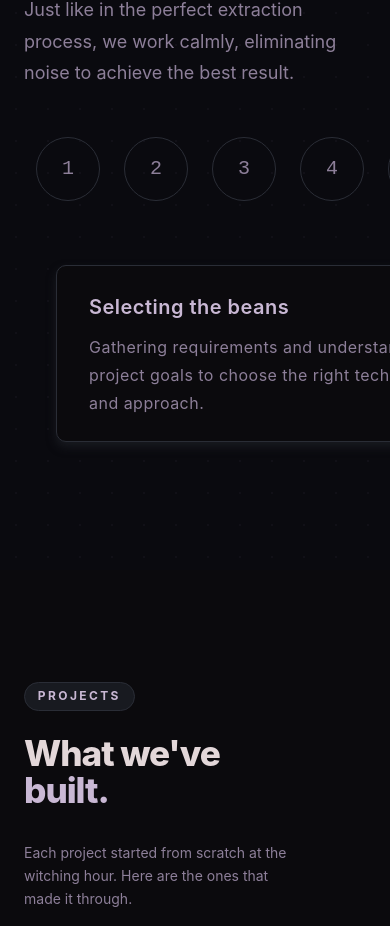
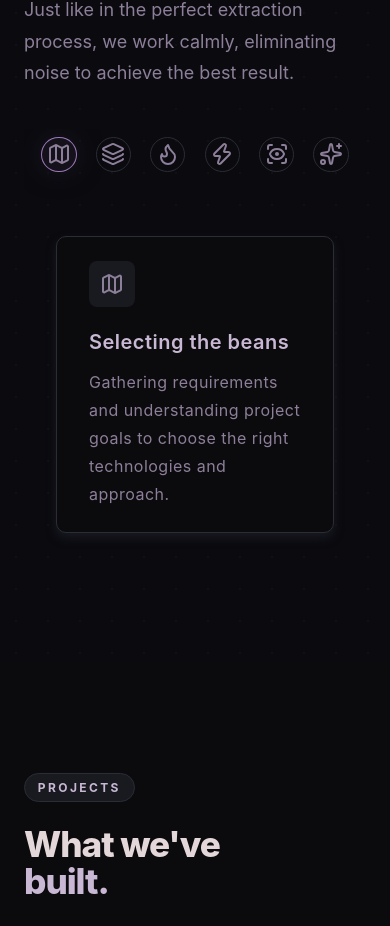
Before and after one commit to wakefulness-soft/wakefulnessSoft, a React (Vite) app: page / in a window 390 px wide. Shown: the part 5315-6241 px from the top of the page. Built offline with nearby package versions, Linux system fonts and the light colour scheme.

Commit message:
Add lucide icons and finish process section

```diff
--- a/package.json
+++ b/package.json
@@ -11,6 +11,7 @@
   },
   "dependencies": {
     "@tailwindcss/vite": "^4.3.1",
+    "lucide-react": "^1.28.0",
     "react": "^19.2.6",
     "react-dom": "^19.2.6",
     "tailwindcss": "^4.3.1"
--- a/src/components/ProcessSection/ProcessSection.module.css
+++ b/src/components/ProcessSection/ProcessSection.module.css
@@ -48,43 +48,71 @@
     font-size: var(--text-lg);
     line-height: 1.75;
     color: var(--color-muted);
-    /* max-width: 38ch; */
 }
 
 .timelineContainer {
     display: grid;
+    overflow: hidden;
     gap: 1.5rem;
 }
 
 .stepsTimeLine {
-    padding: 0.5rem 0.75rem;
     display: flex;
     align-items: center;
     justify-content: center;
-    gap: 1.5rem;
+    padding: 0.5rem 0.75rem;
+    gap: clamp(0.25rem, 2vw, 1.5rem);
+}
+
+.stepsTimeLine ol {
+    display: flex;
+    gap: 1.2rem;
 }
 
 .timelineStep {
     display: flex;
     align-items: center;
+    gap: 1rem;
+}
+
+.timelineStep p {
+    display: none;
+}
+
+.timelineStepIcon {
+    display: flex;
+    align-items: center;
     justify-content: center;
-    width: 4rem;
-    height: 4rem;
+
+    width: clamp(2.2rem, 8vw, 4rem);
+    aspect-ratio: 1;
+
+    border-radius: 50%;
     border: 1px solid var(--color-border);
-    border-radius: 50%;
     font-family: monospace;
-    transition-property: background-color;
+    transition-property: background-color border-color;
     transition-duration: 200ms;
 }
 
-.timelineStep span {
-    font-size: var(--text-xl);
+.timelineStepIcon span {
+    font-size: clamp(var(--text-sm), 4vw, var(--text-xl));
 }
 
-.timelineStep:hover {
-    background-color: color-mix(in srgb, var(--color-accent) 70%, transparent);
+.timelineStepIconVisited {
+    background-color: color-mix(in srgb, var(--color-accent) 5%, transparent);
+    border-color: color-mix(in srgb, var(--color-accent) 70%, transparent);
     box-shadow: 0px 0px 25px color-mix(in srgb, var(--color-secondary) 90%, transparent);
-    color: var(--color-void);
+}
+
+.timelineStepNumber {
+    font-size: var(--text-sm);
+    font-family: monospace;
+}
+
+.timelineStepName {
+    margin-left: .5rem;
+    color: var(--color-ghost);
+    font-weight: 600;
 }
 
 .stepCardsContainer {
@@ -107,6 +135,14 @@
     background-color: var(--color-hover2);
 }
 
+.stepIcon {
+    display: inline-block;
+    margin-bottom: .5rem;
+    padding: .7rem;
+    border-radius: .5rem;
+    background-color: var(--color-secondary);
+}
+
 .stepTitle {
     display: block;
     margin-bottom: 0.5rem;
@@ -123,11 +159,14 @@
 
 /* sm */
 @media (width >= 40rem) {
-
+    .timelineStep p {
+        display: none;
+    }
 }
 
 /* md */
 @media (width >= 48rem) {
+
     .timelineContainer {
         display: grid;
         grid-template-columns: repeat(2, 1fr);
@@ -139,22 +178,26 @@
         display: flex;
         flex-direction: column;
         align-items: center;
-        gap: 1.5rem;
+        /* gap: 1.5rem; */
     }
 
     .timelineStep {
         display: flex;
         align-items: center;
-        justify-content: center;
-        width: 4rem;
-        height: 4rem;
-        border: 1px solid var(--color-border);
-        border-radius: 50%;
-        font-family: monospace;
+        width: clamp(4rem, 16.5vw, 20rem);
+        gap: 1rem;
+    }
+
+    .stepsTimeLine ol {
+        flex-direction: column;
+    }
+
+    .timelineStep p {
+        display: block;
     }
 }
 
-/* l1g */
+/* lg */
 @media (width >= 64rem) {
 
 }
--- a/src/components/ProcessSection/ProcessSection.tsx
+++ b/src/components/ProcessSection/ProcessSection.tsx
@@ -1,79 +1,126 @@
-import s from "./ProcessSection.module.css"
+import s from "./ProcessSection.module.css";
+import React, { useEffect, useState } from "react";
+import { Flame, Layers, Map, ScanEye, Sparkles, Zap } from "lucide-react";
 
 interface ICoffeToSystemStep {
-  step: string;
+  stepName: string;
   description: string;
+  icon: React.ReactNode;
 }
 
-const steps: ICoffeToSystemStep[] = [
-  {
-    "step": "Selecting the beans",
-    "description": "Gathering requirements and understanding project goals to choose the right technologies and approach."
+const steps: Record<number, ICoffeToSystemStep> = {
+  1: {
+    stepName: "Selecting the beans",
+    description:
+      "Gathering requirements and understanding project goals to choose the right technologies and approach.",
+    icon: <Map />,
   },
-  // {
-  //   "step": "Grinding the coffee",
-  //   "description": "Breaking down the project into modules, services, or components for structured development."
-  // },
-  // {
-  //   "step": "Heating the water",
-  //   "description": "Setting up the development environment, databases, and infrastructure needed to run the system."
-  // },
-  // {
-  //   "step": "Brewing the coffee",
-  //   "description": "Writing and integrating the actual code, connecting components, and implementing logic."
-  // },
-  // {
-  //   "step": "Filtering the brew",
-  //   "description": "Code review, refactoring, and removing technical debt or inefficiencies."
-  // },
-  // {
-  //   "step": "Adding milk and sugar",
-  //   "description": "Polishing the user interface, adding final features, and optimizing performance before deployment."
-  // }
-];
+  2: {
+    stepName: "Grinding the coffee",
+    description:
+      "Breaking down the project into modules, services, or components for structured development.",
+    icon: <Layers />,
+  },
+  3: {
+    stepName: "Heating the water",
+    description:
+      "Setting up the development environment, databases, and infrastructure needed to run the system.",
+    icon: <Flame />,
+  },
+  4: {
+    stepName: "Brewing the coffee",
+    description:
+      "Writing and integrating the actual code, connecting components, and implementing logic.",
+    icon: <Zap />,
+  },
+  5: {
+    stepName: "Filtering the brew",
+    description:
+      "Code review, refactoring, and removing technical debt or inefficiencies.",
+    icon: <ScanEye />,
+  },
+  6: {
+    stepName: "Adding milk and sugar",
+    description:
+      "Polishing the user interface, adding final features, and optimizing performance before deployment.",
+    icon: <Sparkles />,
+  },
+};
+
+const getStepCard = (key: number): React.ReactNode => {
+  const step = steps[key];
+  return (
+    <div className={s.stepCard}>
+      <div className={s.stepIcon}>{step.icon}</div>
+      <span className={s.stepTitle}>{step.stepName}</span>
+      <p className={s.stepDesc}>{step.description}</p>
+    </div>
+  );
+};
 
 export const ProcessSection = () => {
+  const [step, setStep] = useState(1);
+  const [currentStep, setCurrentStep] = useState<React.ReactNode>();
+
+  useEffect(() => {
+    setCurrentStep(getStepCard(step));
+  }, [step]);
+  1;
+
+  const handleChangeStep = (stepId: number) => {
+    setStep(stepId);
+  };
+
   return (
-    <section
-      id="process"
-      // className="relative scroll-mt-24 border-y border-mypurple py-24 sm:py-32"
-      className={s.section}
-    >
+    <section id="process" className={s.section}>
       <div className={s.container}>
         <div className={s.hero}>
-          <span className={s.eyebrow}>
-            How we work
-          </span>
+          <span className={s.eyebrow}>How we work</span>
           <h2 className={s.headline}>
             Your bedtime, our <em>check-in</em>.
           </h2>
-          <p className={s.body}>Just like in the perfect extraction process, we work calmly, eliminating noise to achieve the best result.</p>
+          <p className={s.body}>
+            Just like in the perfect extraction process, we work calmly,
+            eliminating noise to achieve the best result.
+          </p>
         </div>
         <div className={s.body}>
-          {/* <div className="lg:sticky lg:top-28 lg:self-start"> */}
-            <div className={s.timelineContainer}>
-              <div className={s.stepsTimeLine}>
-                <div className={s.timelineStep}><span>1</span></div>
-                <div className={s.timelineStep}><span>2</span></div>
-                <div className={s.timelineStep}><span>3</span></div>
-                <div className={s.timelineStep}><span>4</span></div>
-                <div className={s.timelineStep}><span>5</span></div>
-                <div className={s.timelineStep}><span>6</span></div>
-              </div>
-              <div className={s.stepCardsContainer}>
-                {
-                  steps.map(step => (
-                    <div className={s.stepCard}>
-                      <span className={s.stepTitle}>{step.step}</span>
-                      <p className={s.stepDesc}>{step.description}</p>
-                    </div>
-                  ))
-                }
-              </div>
+          <div className={s.timelineContainer}>
+            <div className={s.stepsTimeLine}>
+              <ol>
+                {Object.keys(steps).map((stepNumber) => (
+                  <li key={stepNumber}>
+                    {/* Botón interactivo para accesibilidad de teclado */}
+                    <button
+                      type="button"
+                      className={s.timelineStep}
+                      onMouseEnter={() => handleChangeStep(+stepNumber)}
+                      aria-label={`Ir al paso ${stepNumber}: ${steps[+stepNumber].stepName}`}
+                    >
+                      <div
+                        className={`${s.timelineStepIcon} ${+stepNumber <= step ? s.timelineStepIconVisited : ""}`}
+                      >
+                        <span>{steps[+stepNumber].icon}</span>
+                      </div>
+
+                      {/* Identificación del paso agrupada semánticamente */}
+                      <p>
+                        <span className={s.timelineStepNumber}>
+                          {stepNumber.toString().padStart(2, "0")}
+                        </span>
+                        <span className={s.timelineStepName}>
+                          {steps[+stepNumber].stepName}
+                        </span>
+                      </p>
+                    </button>
+                  </li>
+                ))}
+              </ol>
             </div>
-          {/* </div> */}
+            <div className={s.stepCardsContainer}>{currentStep}</div>
+          </div>
         </div>
       </div>
     </section>
-  )
-}
+  );
+};
```
Also changed, not shown: 1 other file (tests, documents, lock files or other folders).
